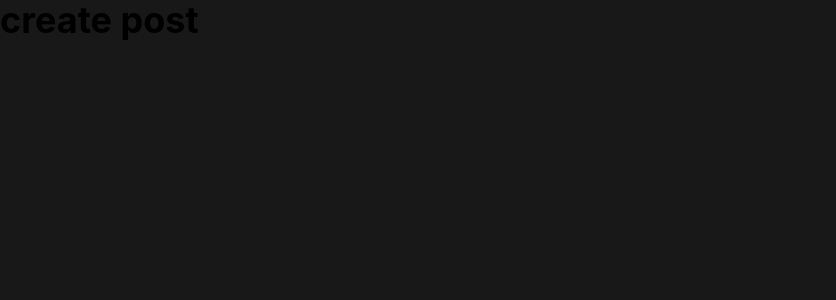
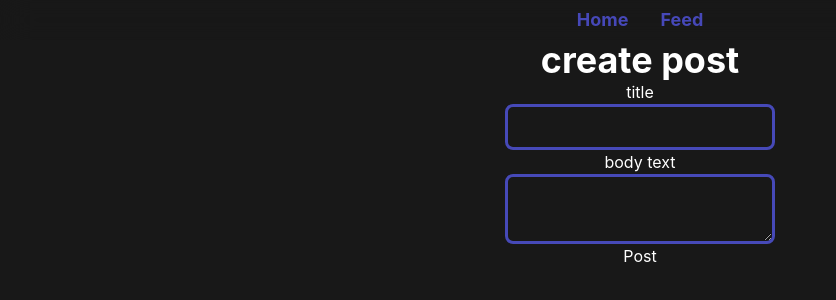
Before and after one commit to aboodJS/social-media-frontend, a Vue app: page /create in a window 1280 px wide. Shown: the top 300 px of the page, without its empty margins (0-836 px from the left). Built offline with nearby package versions, Linux system fonts and the light colour scheme.

Commit message:
working on sending the cookies to the backend

```diff
--- a/src/components/AuthForm.vue
+++ b/src/components/AuthForm.vue
@@ -7,9 +7,10 @@ const name = ref("")
 const password = ref("")
 
 async function sendData() {
-        const request = await fetch(props.path, {method: "POST",headers: {"Content-type": "application/json"}, body:JSON.stringify({name: name.value, password: password.value})})
+        const request = await fetch(props.path, {method: "POST",headers: {"Content-type": "application/json"}, body:JSON.stringify({name: name.value, password: password.value}), credentials: 'include' })
         const data = await request.json()
         sessionStorage.setItem("token", data.token)
+        await cookieStore.set("Set-Cookie", data.cookie)
         location.reload()
 }
 
--- a/src/components/TopBar.vue
+++ b/src/components/TopBar.vue
@@ -5,7 +5,7 @@
 
     function logOut() {
         sessionStorage.removeItem("token")
-        location.reload()
+        location.replace("/")
     }
 </script>
 
--- a/src/pages/PostForm.vue
+++ b/src/pages/PostForm.vue
@@ -1,3 +1,39 @@
+<script setup>
+import TopBar from '@/components/TopBar.vue';
+import { ref } from 'vue';
+
+const postTitle = ref("")
+const postBody = ref("")
+
+async function sendData() {
+    const request =  await fetch("http://localhost:3000/posts/add", {
+        method: "POST",
+        body: JSON.stringify({ title: postTitle.value, postBody: postBody.value }),
+        headers: {
+            Authorization: `Bearer ${sessionStorage.getItem("token")}`
+        }
+    })
+
+    const data = await request.json()
+    console.log(data)
+}
+
+</script>
+
 <template>
-    <h1 class="font-bold text-4xl">create post</h1>
+    <TopBar></TopBar>
+    <div class="grid justify-center">
+        <h1 class="font-bold text-4xl text-white text-center">create post</h1>
+        <section class="text-white grid">
+            <div class="grid text-center">
+                <label for="">title</label>
+                <input v-model="postTitle" class="rounded-lg outline-0 p-2 border-3 border-[#4649b8]" type="text" name="title">
+            </div>
+             <div class="grid text-center">
+                <label for="body">body text</label>
+                <textarea v-model="postBody" class="rounded-lg outline-0 p-2 border-3 border-[#4649b8]" type="text" name="body"/>
+            </div>
+            <button @click="sendData">Post</button>
+        </section>
+    </div>
 </template>
```
